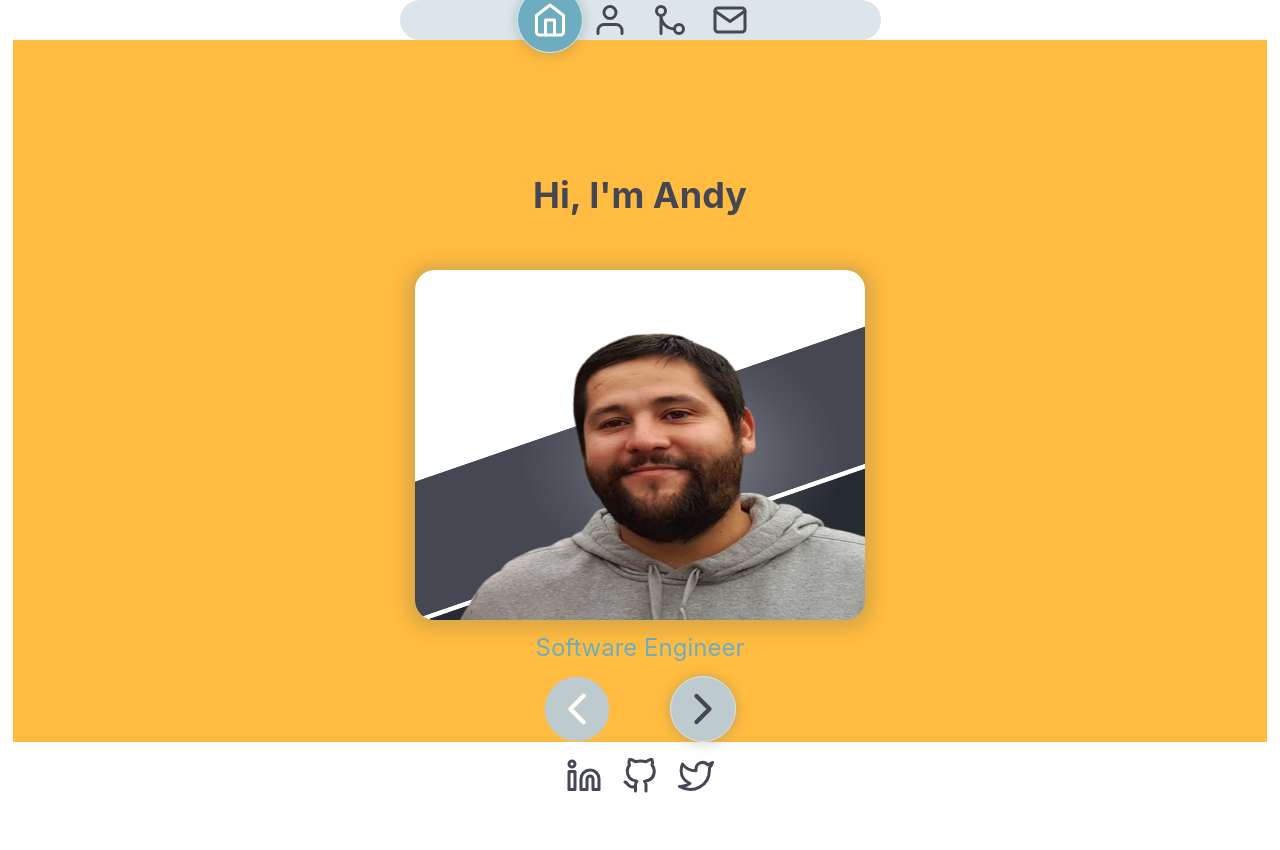
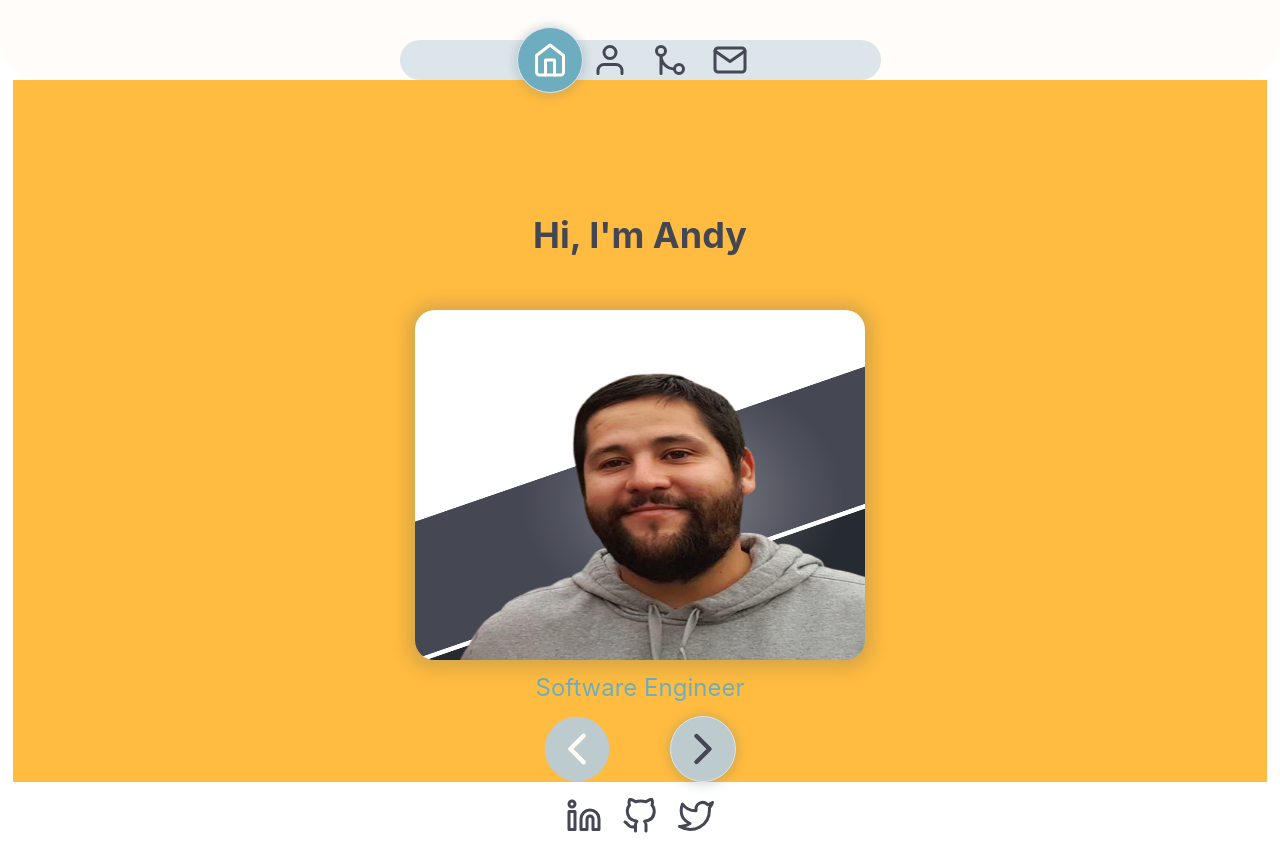
Before and after one commit to andrew-oyanguren/typescript-portfolio, a React (Vite) app: page / in a window 1280 px wide. Before the commit the page ends 810 px from the top, so only its background shows below. Built offline with nearby package versions, Linux system fonts and the light colour scheme.

Commit message:
Abstracted PageWrapper to top level root

```diff
--- a/src/pages/AboutPage/AboutPage.tsx
+++ b/src/pages/AboutPage/AboutPage.tsx
@@ -1,9 +1,3 @@
-import { ResponsiveWrapper } from 'src/components';
-
 export default function AboutPage() {
-  return (
-    <ResponsiveWrapper>
-      <h1>About Page</h1>
-    </ResponsiveWrapper>
-  );
+  return <h1>About Page</h1>;
 }
--- a/src/pages/ContactPage/ContactPage.tsx
+++ b/src/pages/ContactPage/ContactPage.tsx
@@ -1,9 +1,3 @@
-import { ResponsiveWrapper } from 'src/components';
-
 export default function ContactPage() {
-  return (
-    <ResponsiveWrapper>
-      <h1>Contact Page</h1>
-    </ResponsiveWrapper>
-  );
+  return <h1>Contact Page</h1>;
 }
--- a/src/pages/ErrorPage/ErrorPage.tsx
+++ b/src/pages/ErrorPage/ErrorPage.tsx
@@ -1,19 +1,18 @@
 import { useRouteError } from 'react-router-dom';
 
 import { renderErrorMessage } from 'src/utils/utils';
-import { ResponsiveWrapper } from 'src/components';
 import styles from './ErrorPage.module.css';
 
 export default function ErrorPage() {
   const error = useRouteError();
 
   return (
-    <ResponsiveWrapper>
+    <>
       <div className={styles.ErrorTitle}>
         <h1>Oops!</h1>
       </div>
 
       <p>{renderErrorMessage(error)}</p>
-    </ResponsiveWrapper>
+    </>
   );
 }
--- a/src/pages/ExperiencePage/ExperiencePage.tsx
+++ b/src/pages/ExperiencePage/ExperiencePage.tsx
@@ -1,9 +1,3 @@
-import { ResponsiveWrapper } from 'src/components';
-
 export default function ExperiencePage() {
-  return (
-    <ResponsiveWrapper>
-      <h1>Experience Page</h1>
-    </ResponsiveWrapper>
-  );
+  return <h1>Experience Page</h1>;
 }
--- a/src/pages/HomePage/HomePage.tsx
+++ b/src/pages/HomePage/HomePage.tsx
@@ -1,4 +1,4 @@
-import { ResponsiveWrapper, ImageView, ImageCarousel } from 'src/components';
+import { ImageView, ImageCarousel } from 'src/components';
 
 import useWindowDim from 'src/hooks/useWindowDim';
 import { PageTitle } from 'src/components';
@@ -9,9 +9,9 @@ export default function HomePage() {
   const isScreenMobile = windowDim.width < 540;
 
   return (
-    <ResponsiveWrapper>
+    <>
       <PageTitle text="Hi, I'm Andy" />
       {isScreenMobile ? <ImageView /> : <ImageCarousel />}
-    </ResponsiveWrapper>
+    </>
   );
 }
--- a/src/routes/root.tsx
+++ b/src/routes/root.tsx
@@ -1,15 +1,35 @@
 import { Outlet } from 'react-router-dom';
 
-import { Navigation, Footer } from '../components';
+import { Footer, Navigation, ResponsiveWrapper } from '../components';
 
 export default function Root() {
   return (
-    <>
-      <Navigation />
+    <div
+      style={{
+        display: 'flex',
+        flexDirection: 'column',
+      }}
+    >
+      <header
+        style={{
+          backgroundColor: '#fffcfae2',
+          paddingTop: 40,
+          position: 'sticky',
+          top: 0,
+          zIndex: 1000,
+          borderBottomRightRadius: 40,
+          borderBottomLeftRadius: 40,
+        }}
+      >
+        <Navigation />
+      </header>
+
       <main>
-        <Outlet />
+        <ResponsiveWrapper>
+          <Outlet />
+        </ResponsiveWrapper>
       </main>
       <Footer />
-    </>
+    </div>
   );
 }
```
